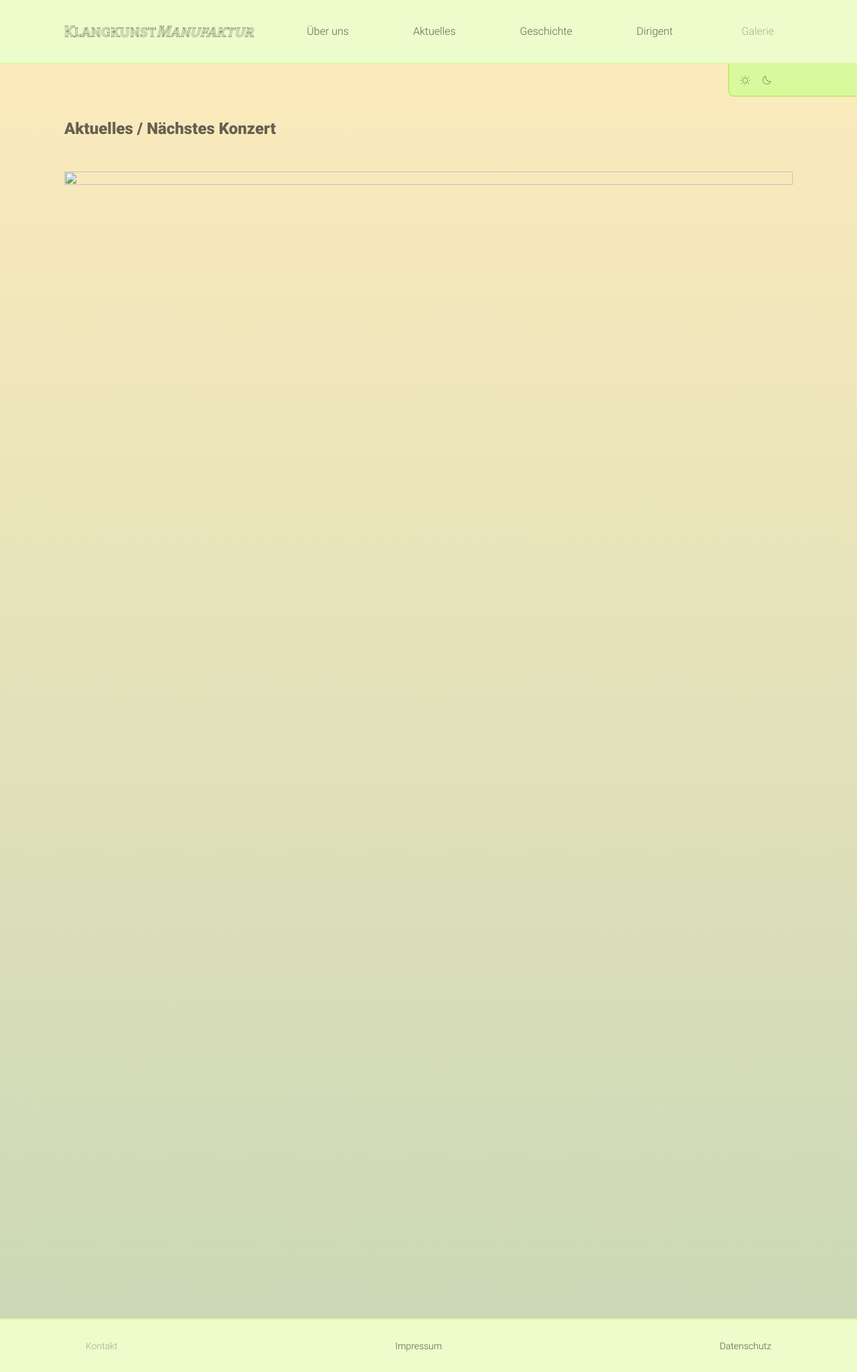
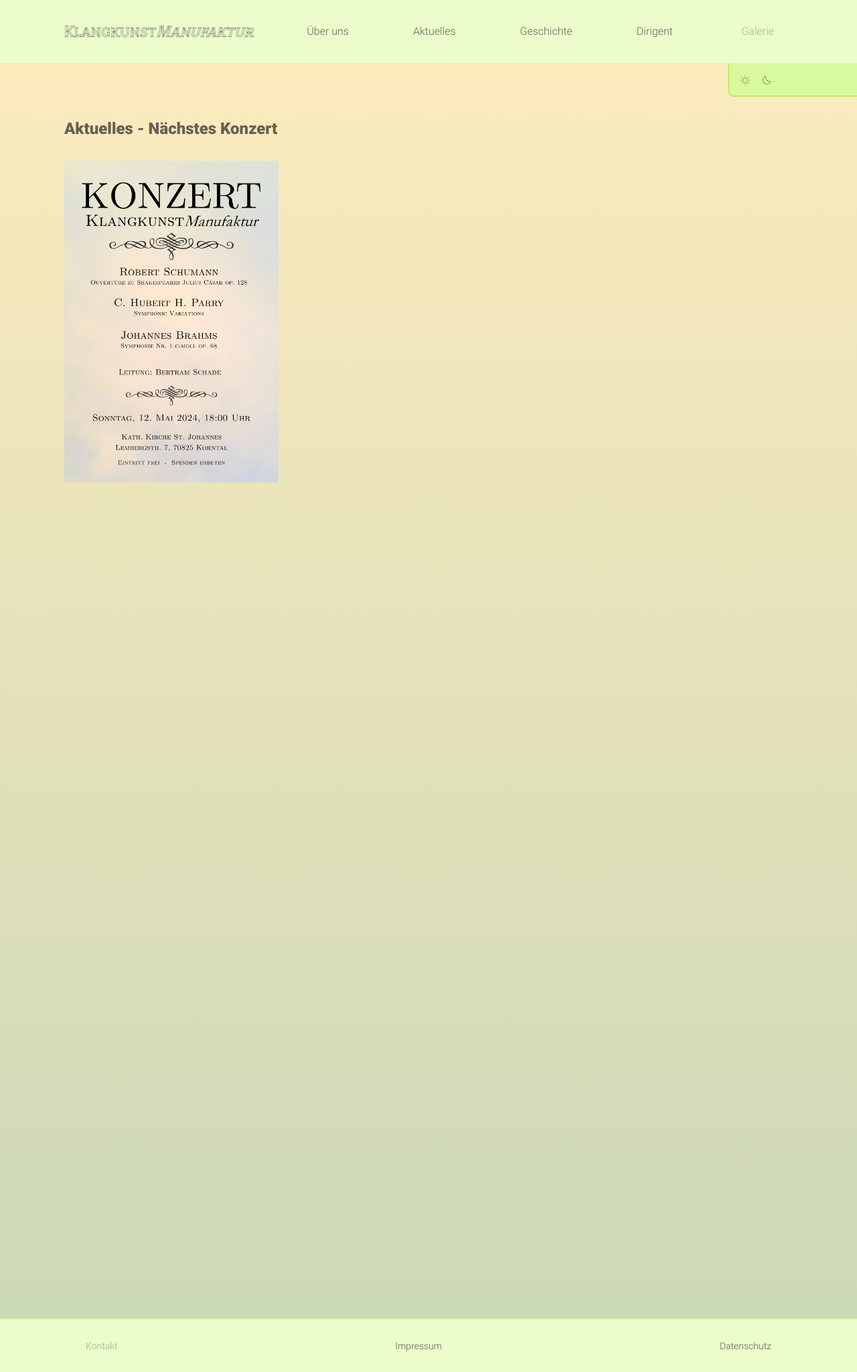
Before and after one commit to FrankWuensch/klangkunst_website_project, a Jekyll site: the page built from aktuelles.html, in a window 1280 px wide. Shown: the whole page at 67% size. Built offline with Jekyll 4.4.1, drawn with Linux system fonts in a browser that asks for light colours.

Commit message:
add aktuelles.html

```diff
--- a/_config.yml
+++ b/_config.yml
@@ -40,7 +40,7 @@ posters:
     title: KlangkunstManufaktur Projekt II - 2023
 actual_poster:
   - src: "src/plakate/Klangkunst Plakat 2024-I.png"
-    title: KlangkunstManufaktur Projekt I - 2024
+  - title: KlangkunstManufaktur Projekt I - 2024
 footer_elements:
   - name: Kontakt
   - name: Impressum
--- a/_layouts/default.html
+++ b/_layouts/default.html
@@ -20,7 +20,7 @@
       class="mx-auto h-full w-full flex-1 overflow-y-auto hyphens-auto py-12 xl:py-20"
       id="content"
     >
-      <div class="mx-auto w-full px-8 xl:mx-auto xl:max-w-6xl">
+      <div class="mx-auto w-full px-8 xl:max-w-6xl">
         <h1 class="title pb-8">{{page.title_info_1}}</h1>
         <p style="hyphens: auto">{{page.info_1}}</p>
         {{content}}
--- a/aktuelles.html
+++ b/aktuelles.html
@@ -1,17 +1,15 @@
 ---
 title: Aktuelles
 layout: default
-title_info_1: Aktuelles / Nächstes Konzert
+title_info_1: Aktuelles - Nächstes Konzert
 ---
 
-<div class="mx-auto h-screen min-h-full w-full max-w-6xl">
-  <div class="flex w-full flex-col gap-y-4 whitespace-nowrap">
-    <div>{{site.actual_poster.title}}</div>
-    <img
-      class="aspect-[2/3] w-full dark:bg-black dark:opacity-50"
-      src="{{site.baseurl}}{{site.actual_poster.src}}"
-      loading="lazy"
-    />
-  </div>
-  <div class="pb-12 xl:pb-20"></div>
+{% assign actual_poster = site.actual_poster[0] %}
+<div class="mx-auto h-full w-full max-w-6xl">
+  <div>{{actual_poster.title}}</div>
+  <img
+    class="aspect-[2/3] w-80 dark:bg-black dark:opacity-50"
+    src="{{site.baseurl}}{{actual_poster.src}}"
+    loading="lazy"
+  />
 </div>
--- a/dist/output.css
+++ b/dist/output.css
@@ -684,10 +684,6 @@ body:where(.dark, .dark *) {
   margin-bottom: 1.5rem;
 }
 
-.mb-12 {
-  margin-bottom: 3rem;
-}
-
 .flex {
   display: flex;
 }
@@ -712,16 +708,12 @@ body:where(.dark, .dark *) {
   height: 100%;
 }
 
-.h-screen {
-  height: 100vh;
-}
-
 .max-h-full {
   max-height: 100%;
 }
 
-.min-h-full {
-  min-height: 100%;
+.w-1\/2 {
+  width: 50%;
 }
 
 .w-20 {
@@ -742,6 +734,14 @@ body:where(.dark, .dark *) {
 
 .w-full {
   width: 100%;
+}
+
+.w-2\/3 {
+  width: 66.666667%;
+}
+
+.w-auto {
+  width: auto;
 }
 
 .max-w-6xl {
@@ -918,6 +918,11 @@ body:where(.dark, .dark *) {
 
 .bg-fixed {
   background-attachment: fixed;
+}
+
+.object-cover {
+  -o-object-fit: cover;
+     object-fit: cover;
 }
 
 .px-12 {
@@ -1116,10 +1121,6 @@ body:where(.dark, .dark *) {
     margin-top: 6rem;
   }
 
-  .xl\:mb-20 {
-    margin-bottom: 5rem;
-  }
-
   .xl\:hidden {
     display: none;
   }
```
Also changed, not shown: 3 other files.
